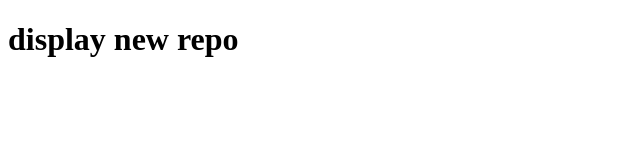
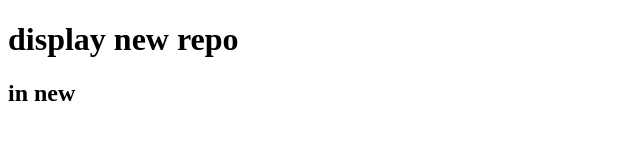
Before and after one commit to Ayush502-cell/newhub, a plain HTML site: page index.html in a window 1280 px wide. Shown: the whole page, without its empty margins (0-640 px from the left). Drawn offline with Linux system fonts and the light colour scheme.

Commit message:
added new line

```diff
--- a/index.html
+++ b/index.html
@@ -7,5 +7,6 @@
 </head>
 <body>
     <h1>display new repo</h1>
+    <h2>in new</h2>
 </body>
 </html>
```
